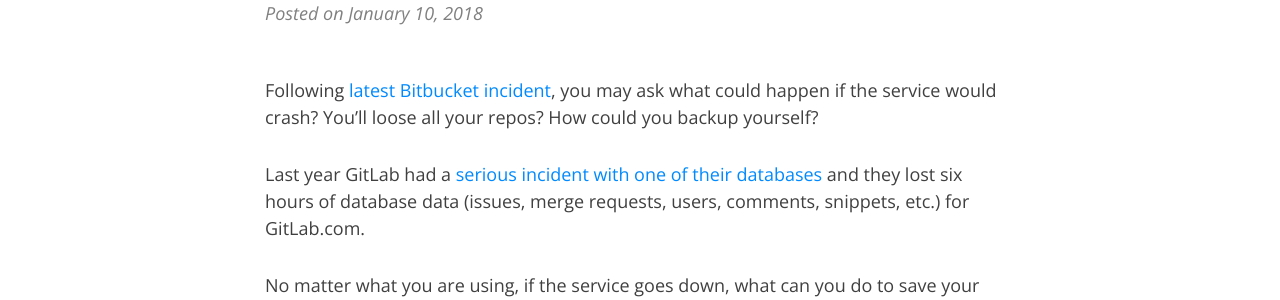
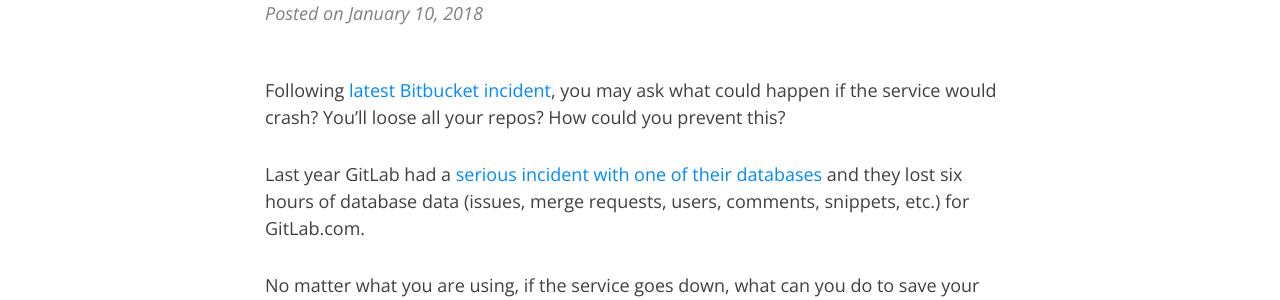
Before and after one commit to adrianharabula/adrianharabula.github.io, a Jekyll site: the page built from _posts/2018-01-10-clone-all-bitbucket-repositories-locally.md, in a window 1280 px wide and 900 px high. Shown: the part 249-549 px from the top of the window. Built offline with Jekyll 4.4.1, drawn with Linux system fonts in a browser that asks for light colours; nearby versions of some CDN libraries.

Commit message:
update article

```diff
--- a/_posts/2018-01-10-clone-all-bitbucket-repositories-locally.md
+++ b/_posts/2018-01-10-clone-all-bitbucket-repositories-locally.md
@@ -4,7 +4,7 @@
 meta-description: "Simple preparations in case of a service failure."
 ---
 
-Following [latest Bitbucket incident](https://status.bitbucket.org/incidents/z029156p1svh), you may ask what could happen if the service would crash? You'll loose all your repos? How could you backup yourself?
+Following [latest Bitbucket incident](https://status.bitbucket.org/incidents/z029156p1svh), you may ask what could happen if the service would crash? You'll loose all your repos? How could you prevent this?
 
 Last year GitLab had a [serious incident with one of their databases](https://about.gitlab.com/2017/02/01/gitlab-dot-com-database-incident/) and they lost six hours of database data (issues, merge requests, users, comments, snippets, etc.) for GitLab.com.
 
```
